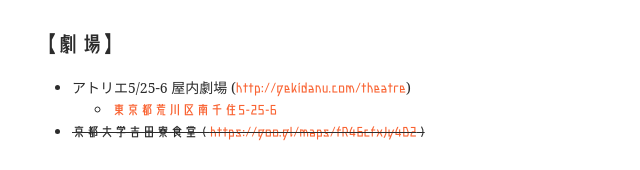
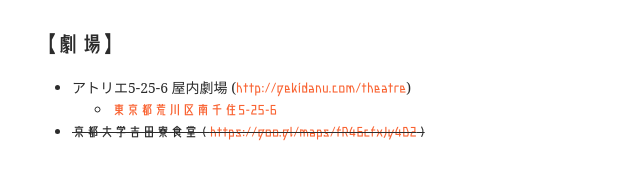
Before and after one commit to ngmsh/ngmsh.github.io, a plain HTML site: page next/index.html in a window 1280 px wide. Shown: the part 1045-1215 px from the top of the page, 243-883 px from the left. Drawn offline with nearby package versions, Linux system fonts and the light colour scheme; some packages are replaced by stand-ins of ours.

Commit message:
publish by circleci

```diff
--- a/next/index.html
+++ b/next/index.html
@@ -145,7 +145,7 @@
 <h4 id="劇場">【劇場】</h4>
 
 <ul>
-<li>アトリエ5/25-6 屋内劇場 (<a href="http://gekidanu.com/theatre">http://gekidanu.com/theatre</a>)
+<li>アトリエ5-25-6 屋内劇場 (<a href="http://gekidanu.com/theatre">http://gekidanu.com/theatre</a>)
 
 <ul>
 <li><a href="https://goo.gl/maps/cKLhH3FYRkr">東京都荒川区南千住5-25-6</a></li>
```
